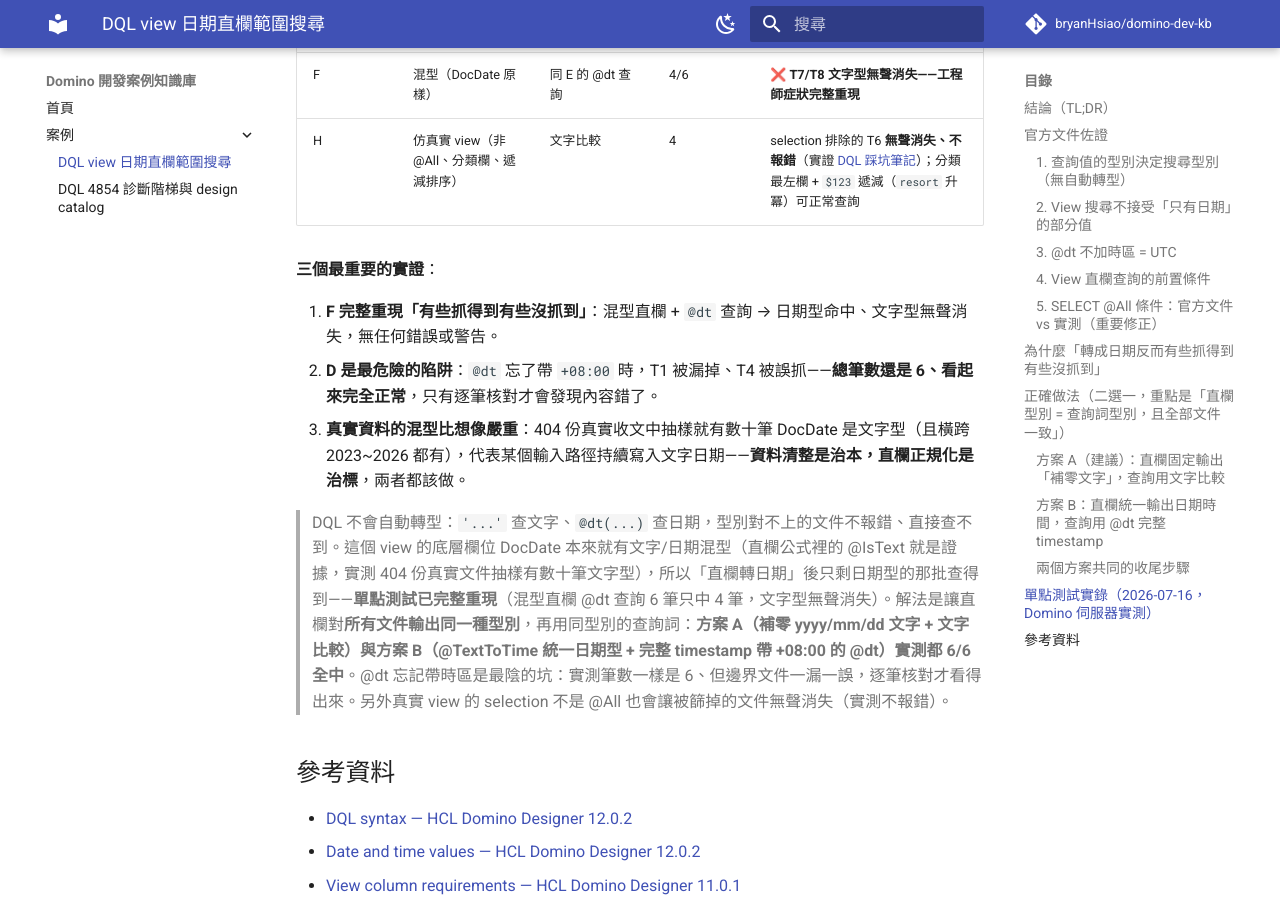
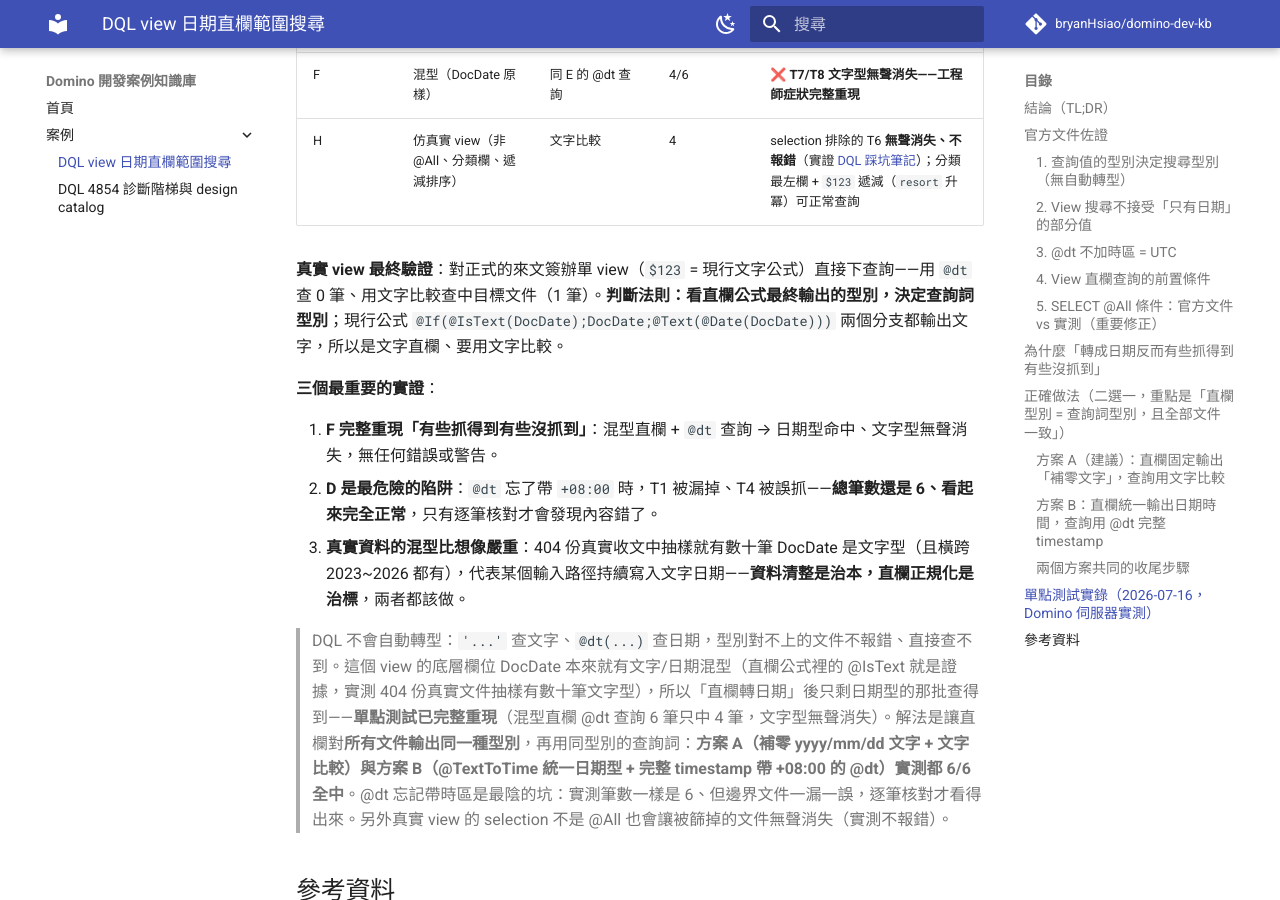
Before and after one commit to bryanHsiao/domino-dev-kb, an MkDocs documentation site: the page built from docs/cases/2026-07-16-dql-view-date-column.md, in a window 1280 px wide and 900 px high, scrolled down 5071 px. Built offline with MkDocs 1.6.1 and Material for MkDocs 9.7.7, drawn with Linux system fonts in a browser that asks for light colours; comment, search, counter and statistics services are not loaded.

Commit message:
補入真實 view 最終驗證與型別判斷法則

```diff
--- a/docs/cases/2026-07-16-dql-view-date-column.md
+++ b/docs/cases/2026-07-16-dql-view-date-column.md
@@ -159,6 +159,8 @@ in ('viewName') and
 | F | 混型（DocDate 原樣） | 同 E 的 @dt 查詢 | 4/6 | ❌ **T7/T8 文字型無聲消失——工程師症狀完整重現** |
 | H | 仿真實 view（非 @All、分類欄、遞減排序） | 文字比較 | 4 | selection 排除的 T6 **無聲消失、不報錯**（實證 [DQL 踩坑筆記](https://bryanhsiao.github.io/domino-news/posts/dql-pitfalls/)）；分類最左欄 + `$123` 遞減（`resort` 升冪）可正常查詢 |
 
+**真實 view 最終驗證**：對正式的來文簽辦單 view（`$123` = 現行文字公式）直接下查詢——用 `@dt` 查 0 筆、用文字比較查中目標文件（1 筆）。**判斷法則：看直欄公式最終輸出的型別，決定查詢詞型別**；現行公式 `@If(@IsText(DocDate);DocDate;@Text(@Date(DocDate)))` 兩個分支都輸出文字，所以是文字直欄、要用文字比較。
+
 **三個最重要的實證**：
 
 1. **F 完整重現「有些抓得到有些沒抓到」**：混型直欄 + `@dt` 查詢 → 日期型命中、文字型無聲消失，無任何錯誤或警告。
```
